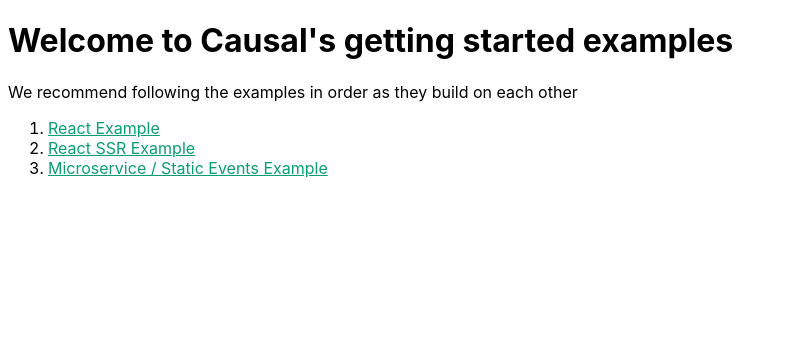
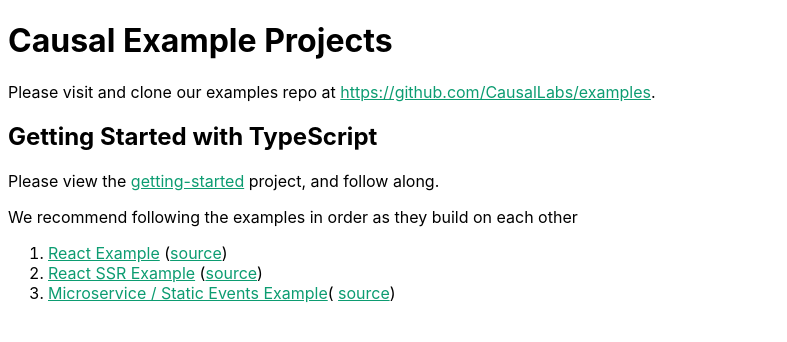
Before and after one commit to alexpmay/sandbox, a Next.js app in the folder getting-started/: page / in a window 1280 px wide. Shown: the top 342 px of the page, without its empty margins (0-787 px from the left). Built offline with nearby package versions, Linux system fonts and the light colour scheme.

Commit message:
gen new file. updated home page

```diff
--- a/getting-started/pages/index.tsx
+++ b/getting-started/pages/index.tsx
@@ -1,21 +1,50 @@
 export default function index() {
   return (
     <>
-      <h1>Welcome to Causal&apos;s getting started examples</h1>
-      <div>
+      <h1>Causal Example Projects</h1>
+      <p>
+        Please visit and clone our examples repo at{" "}
+        <a href="https://github.com/CausalLabs/examples">
+          https://github.com/CausalLabs/examples
+        </a>
+        .
+      </p>
+      <h2>Getting Started with TypeScript</h2>
+      <p>
+        Please view the{" "}
+        <a href="https://github.com/CausalLabs/examples/tree/main/getting-started">
+          getting-started
+        </a>{" "}
+        project, and follow along.
+      </p>
+
+      <p>
         We recommend following the examples in order as they build on each other
-      </div>
+      </p>
       <ol>
         <li>
-          <a href="react-example?pid=iphone">React Example</a>
+          <a href="react-example?pid=iphone">React Example</a> (
+          <a href="https://github.com/CausalLabs/examples/blob/main/getting-started/pages/react-example.tsx">
+            source
+          </a>
+          )
         </li>
         <li>
-          <a href="ssr-example?pid=iphone">React SSR Example</a>
+          <a href="ssr-example?pid=iphone">React SSR Example</a> (
+          <a href="https://github.com/CausalLabs/examples/blob/main/getting-started/pages/ssr-example.tsx">
+            source
+          </a>
+          )
         </li>
         <li>
           <a href="static-events-example?pid=iphone">
             Microservice / Static Events Example
           </a>
+          ({" "}
+          <a href="https://github.com/CausalLabs/examples/blob/main/getting-started/pages/static-events-example.tsx">
+            source
+          </a>
+          )
         </li>
       </ol>
     </>
```
Also changed, not shown: getting-started/causal.tsx (+51 -42 lines).
